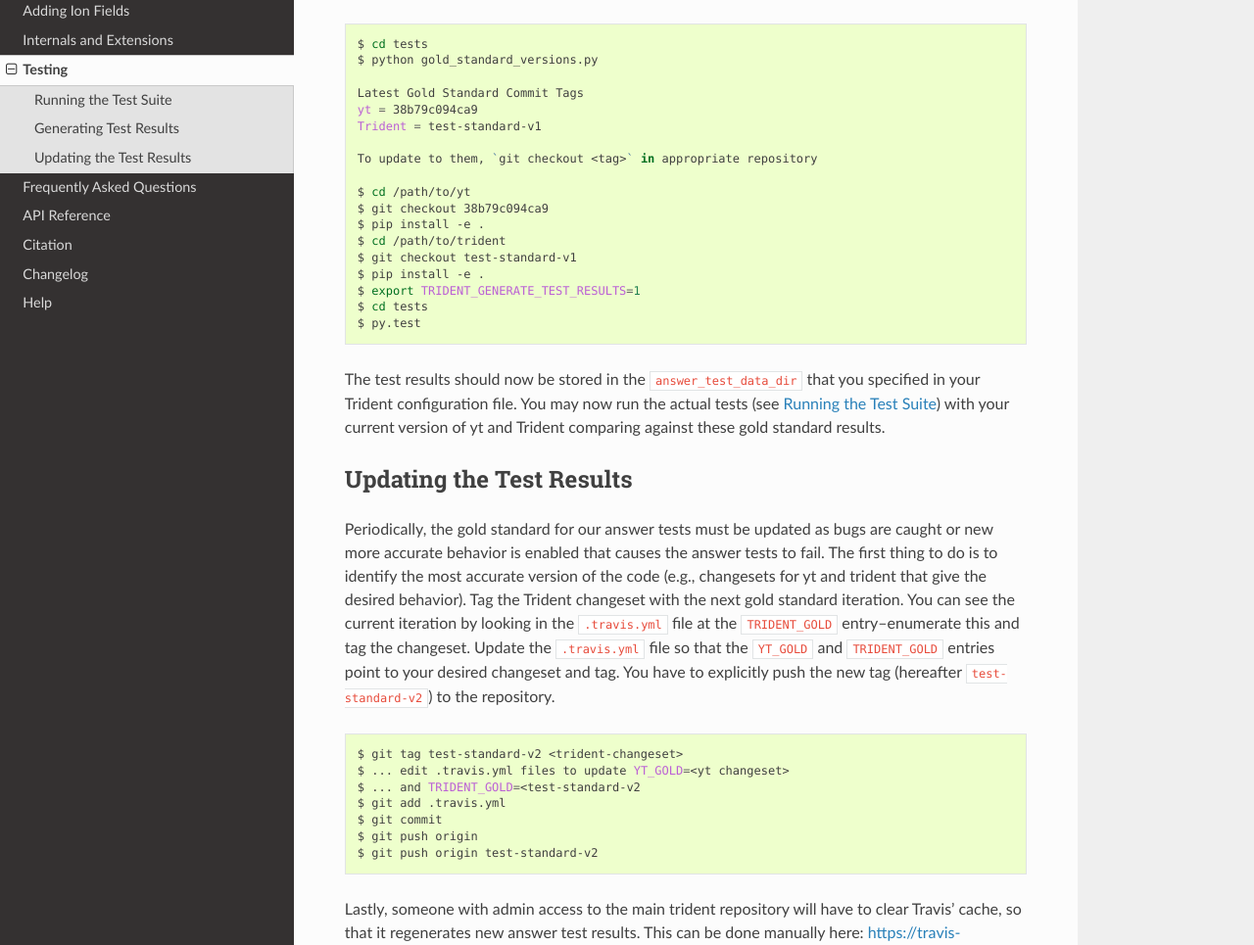
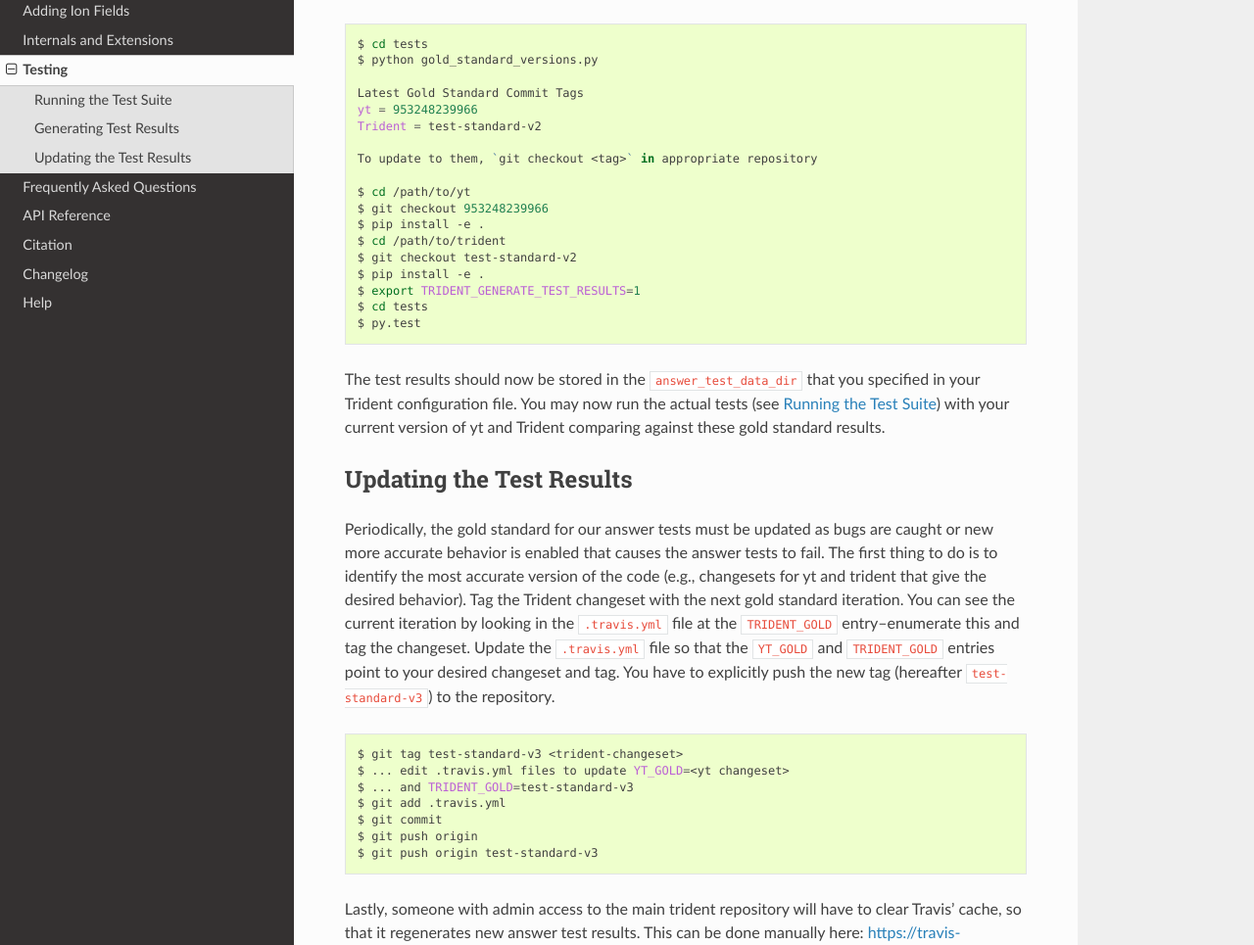
Before and after one commit to trident-project/trident, a Sphinx documentation site: the page built from doc/source/testing.rst, in a window 1280 px wide and 1400 px high, scrolled down 1689 px. Shown: the part 223-1188 px from the top of the window at 98% size. Built offline with Sphinx 7.4.7 and the Read the Docs theme 2.0.0, drawn with Linux system fonts in a browser that asks for light colours; formulas are drawn with MathJax 3.

Commit message:
Updating testing documentation to reflect current state of gold standards.

```diff
--- a/doc/source/testing.rst
+++ b/doc/source/testing.rst
@@ -109,16 +109,16 @@ with these versions of the code.  Lastly, set the
    $ python gold_standard_versions.py
 
    Latest Gold Standard Commit Tags
-   yt = 38b79c094ca9
-   Trident = test-standard-v1
+   yt = 953248239966
+   Trident = test-standard-v2
 
    To update to them, `git checkout <tag>` in appropriate repository
 
    $ cd /path/to/yt
-   $ git checkout 38b79c094ca9
+   $ git checkout 953248239966
    $ pip install -e .
    $ cd /path/to/trident
-   $ git checkout test-standard-v1
+   $ git checkout test-standard-v2
    $ pip install -e .
    $ export TRIDENT_GENERATE_TEST_RESULTS=1
    $ cd tests
@@ -143,18 +143,18 @@ the next gold standard iteration.  You can see the current iteration by looking
 in the ``.travis.yml`` file at the ``TRIDENT_GOLD`` entry--enumerate this and
 tag the changeset.  Update the ``.travis.yml`` file so that the ``YT_GOLD`` and
 ``TRIDENT_GOLD`` entries point to your desired changeset and tag.  You have to
-explicitly push the new tag (hereafter ``test-standard-v2``) to
+explicitly push the new tag (hereafter ``test-standard-v3``) to
 the repository.
 
 .. code-block:: bash
 
-   $ git tag test-standard-v2 <trident-changeset>
+   $ git tag test-standard-v3 <trident-changeset>
    $ ... edit .travis.yml files to update YT_GOLD=<yt changeset>
-   $ ... and TRIDENT_GOLD=<test-standard-v2
+   $ ... and TRIDENT_GOLD=test-standard-v3
    $ git add .travis.yml
    $ git commit
    $ git push origin
-   $ git push origin test-standard-v2
+   $ git push origin test-standard-v3
 
 Lastly, someone with admin access to the main trident repository will have to
 clear Travis' cache, so that it regenerates new answer test results.  This can
```
